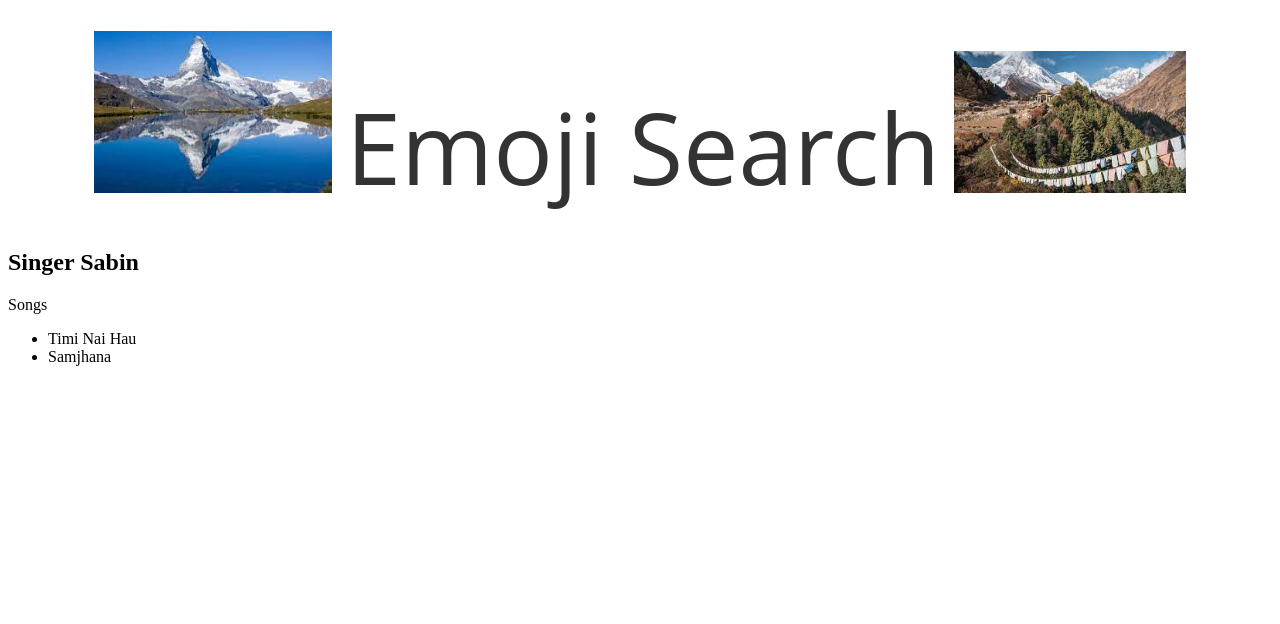
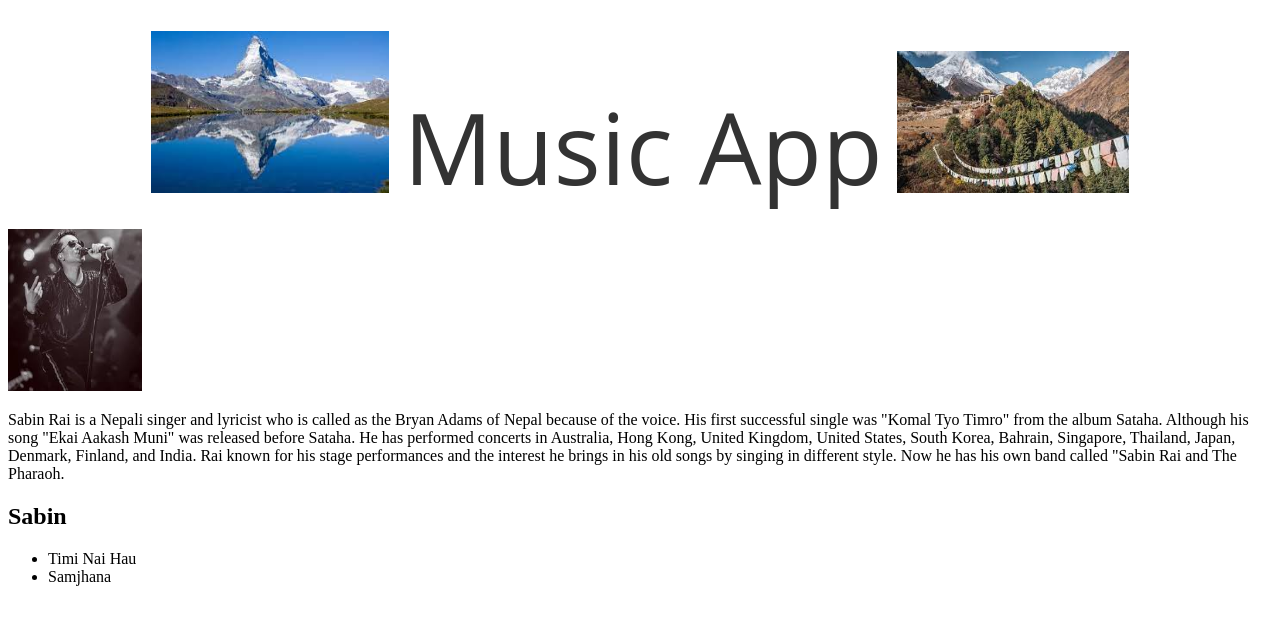
Before and after one commit to B9ary01/musicApp08, a React (Vite) app: page / in a window 1280 px wide. Shown: the top 624 px of the page. Built offline with nearby package versions, Linux system fonts and the light colour scheme.

Commit message:
add sing profile component

```diff
--- a/src/App.jsx
+++ b/src/App.jsx
@@ -1,20 +1,20 @@
 import React from "react";
 import * as ReactDOM from "react-dom/client";
 import Header from "./components/Header";
+import Profile from "./components/Profile";
+import Songs from "./components/Songs";
 
 export default function App({name,song}){
-  const cats = [{id:1,name:"Timi Nai Hau"}, {id:2,name:"Samjhana"}];
+  const songs = [{id:1,name:"Timi Nai Hau"}, {id:2,name:"Samjhana"}];
 
    return (
    <>
    <Header/>
 
-   <h2>Singer {name}</h2>
-   <p>Songs </p>
-   <ul>
+<Profile />
 
-    {cats.map(cat => <li key={cat.id}>{cat.name}</li>)}
-   </ul>
+<Songs name="Sabin Rai"/>
+
 
 
    </>
--- a/src/components/Header.jsx
+++ b/src/components/Header.jsx
@@ -14,7 +14,7 @@ export default class Header extends PureComponent {
           height="162"
           alt="peak img"
         />
-        Emoji Search
+        Music App
         <img
           src={nepImg}
           width="232"
--- /dev/null
+++ b/src/components/Profile.jsx
@@ -0,0 +1,20 @@
+import React, { PureComponent } from "react";
+import nepImg from "../assets/sabin.jpeg"
+
+
+export default class Profile extends PureComponent {
+  render() {
+    return (
+        <>
+        <img
+        src= {nepImg}
+        width="134"
+        height="162"
+        alt="peak img"
+      />
+      <p>Sabin Rai is a Nepali singer and lyricist who is called as the Bryan Adams of Nepal because of the voice. His first successful single was "Komal Tyo Timro" from the album Sataha. Although his song "Ekai Aakash Muni" was released before Sataha. He has performed concerts in Australia, Hong Kong, United Kingdom, United States, South Korea, Bahrain, Singapore, Thailand, Japan, Denmark, Finland, and India. Rai known for his stage performances and the interest he brings in his old songs by singing in different style. Now he has his own band called "Sabin Rai and The Pharaoh.</p>
+</>
+    )
+}
+
+}
--- /dev/null
+++ b/src/components/Songs.jsx
@@ -0,0 +1,26 @@
+import React, { PureComponent } from "react";
+
+
+export default class Songs extends PureComponent {
+  render() {
+    const songs = [{id:1,name:"Timi Nai Hau"}, {id:2,name:"Samjhana"}];
+
+    return (
+
+        <>
+
+
+
+        <h2> Sabin</h2>
+        <ul>
+
+         {songs.map(song => <li key={song.id}>{song.name}</li>)}
+        </ul>
+
+
+        </>
+
+        )
+
+       }
+    }
```
Also changed, not shown: src/assets/sabin.jpeg (added).
